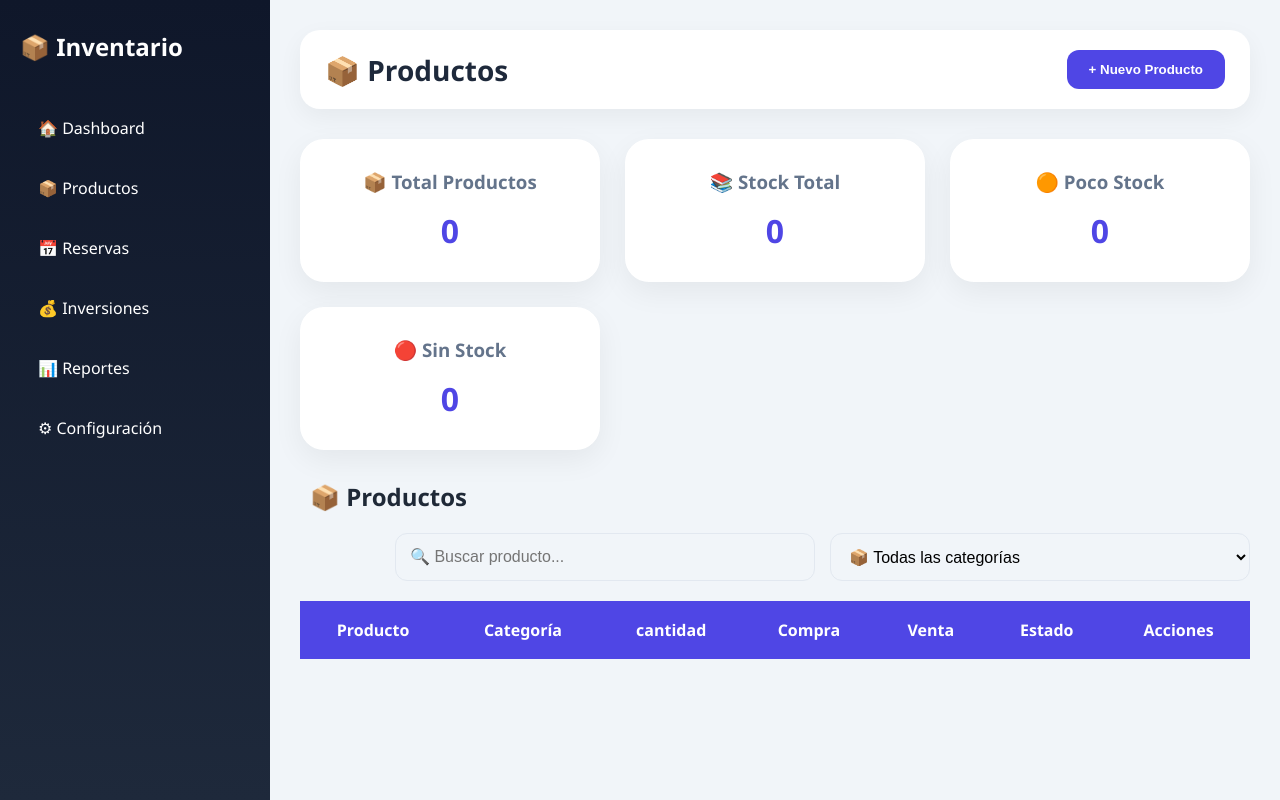
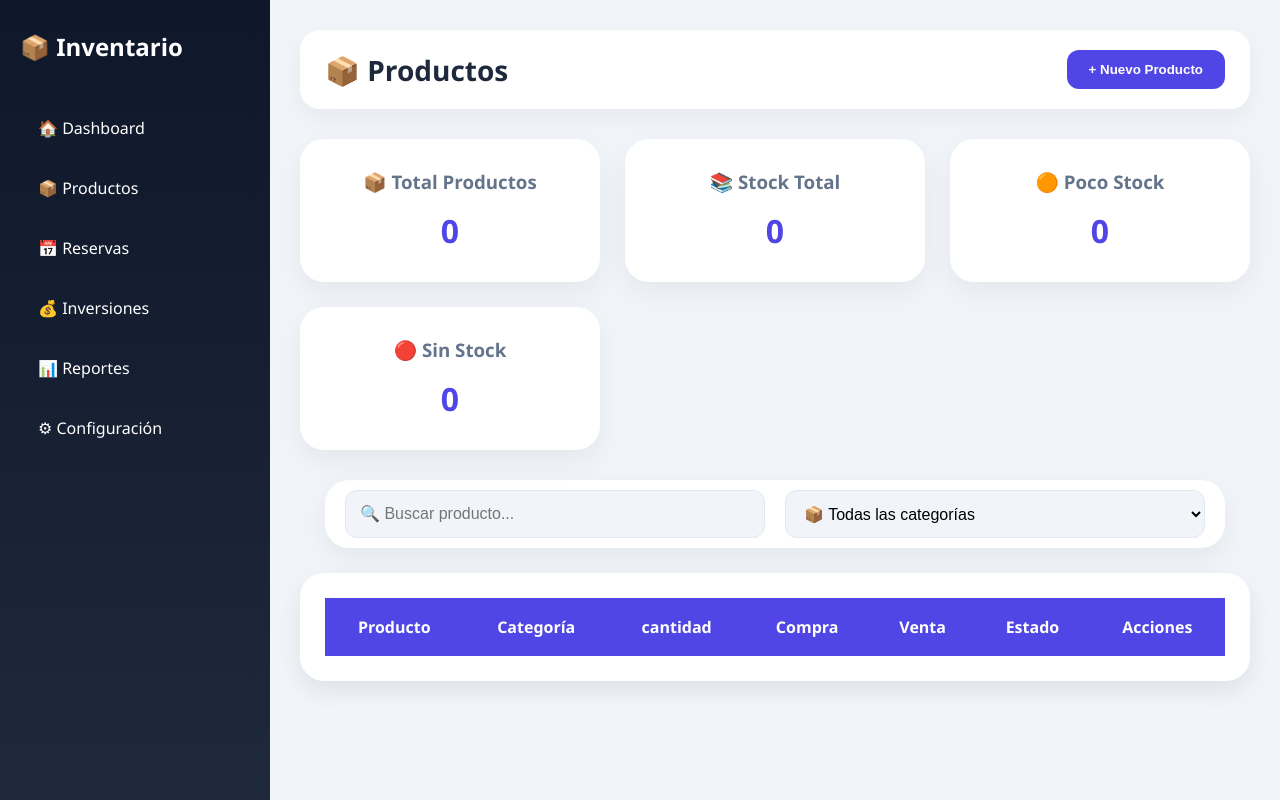
Before and after one commit to Sofia19c/Stock, a website: page Public/productos.html in a window 1280 px wide. Drawn offline with nearby package versions, Linux system fonts and the light colour scheme; no server answers.

Commit message:
ya nuevamente tiene el mismo diseño la pagina productos

```diff
--- a/Public/css/productos.css
+++ b/Public/css/productos.css
@@ -86,3 +86,43 @@ body.dark #filtro-categoria{
     font-size:16px;
 
 }
+
+.contenedor-tabla{
+    background: white;
+    border-radius: 24px;
+    padding: 25px;
+    margin-top: 25px;
+    box-shadow: 0 10px 25px rgba(0,0,0,.08);
+}
+
+.tabla-header{
+    display: flex;
+    justify-content: space-between;
+    align-items: center;
+    margin-bottom: 25px;
+}
+
+.tabla-header h3{
+    margin: 0;
+    font-size: 28px;
+    color: #1f2937;
+}
+
+.barra-herramientas{
+    display: flex;
+    gap: 15px;
+    margin: 0;   /* elimina el margen que tenía antes */
+}
+
+.panel_productos{
+    display: flex;
+    justify-content: center;
+    align-items: center;
+    gap: 20px;
+    max-width: 900px;
+    margin: 0 auto;
+    padding: 10px 0;
+    background:var(--surface);
+    border-radius:24px;
+    box-shadow:var(--shadow);
+}
--- a/Public/productos.html
+++ b/Public/productos.html
@@ -109,19 +109,13 @@
                 </div>
             </section>
 
-            <div class="tabla-header">
-
-                <h3> 📦 Productos </h3>
-
-            </div>
-
-            <div class="barra-herramientas">
+            <section>
+                <div class="panel_productos">
                     <input
                         type="text"
                         id="busqueda"
                         placeholder="🔍 Buscar producto..."
                         >
-
                     <select id="filtro-categoria">
 
                         <option value="">
@@ -141,7 +135,13 @@
                         </option>
                     </select>
                 </div>
+            </section>
 
+            <section>
+                <div class="contenedor-tabla">
+                    <div class="barra-herramientas">
+
+                    </div>
                     <table>
 
                         <thead>
@@ -171,7 +171,7 @@
                         </tbody>
 
                     </table>
-
+                </div>
             </section>
         </main>
 
```
Lines whose indentation alone changed are shown as unchanged.
